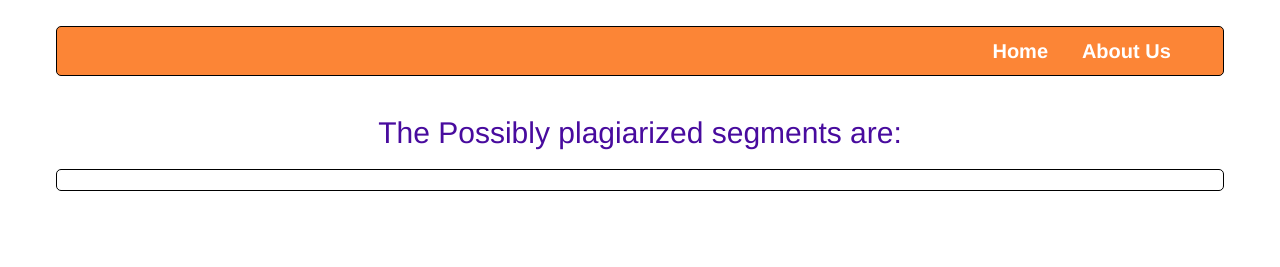
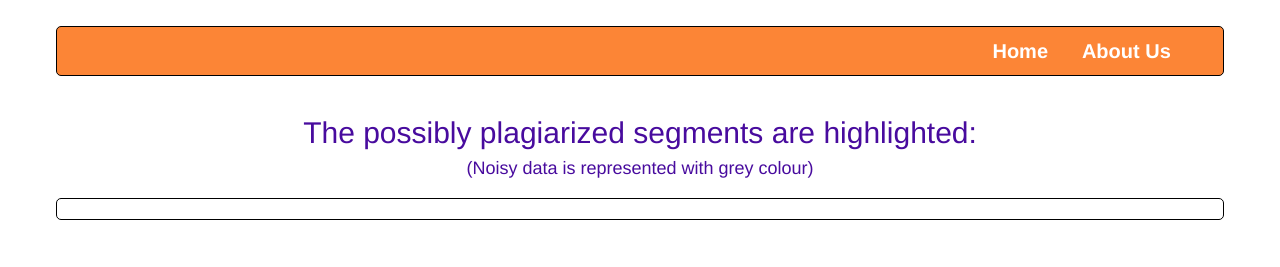
Before and after one commit to mratnasri/IntrinsicPlagiarismDetector, a Flask app: template templates/output.html in a window 1280 px wide. Shown: the top 267 px of the page. Run offline with Flask 2, Linux system fonts and the light colour scheme; the template is opened without the code that fills it: most values are stand-ins (such as "Sample title", 1, 10 or a date in 2020); some libraries are stand-ins or nearby versions.

Commit message:
Colour coding of display

```diff
--- a/app.py
+++ b/app.py
@@ -1,16 +1,13 @@
 import re
 import numpy as np
-import pandas as pd
 import nltk
-import os
 from sklearn.cluster import DBSCAN
 from sklearn import metrics
-from sklearn.datasets import make_blobs
-from sklearn.preprocessing import StandardScaler
 from matplotlib import pyplot as plt
 from flask import Flask, render_template, request
 from nltk.corpus import stopwords
 import string
+import matplotlib.colors as mc
 app = Flask(__name__)
 app.config['SEND_FILE_MAX_AGE_DEFAULT'] = 0
 
@@ -36,7 +33,7 @@
         #print(item)
         fo.close()
 
-        #Text segmentation (sentence wise, removing all trailing and leading spaces and blank and null entries)
+        #Text segmentation (sentence wise, removing all blank and null entries)
 
         segments=re.split(r'\. |\n',item)
         print(segments)
@@ -168,7 +165,9 @@
         colors = [plt.cm.Spectral(each)
                 for each in np.linspace(0, 1, len(unique_labels))]
 
-        for k, col in zip(unique_labels, colors):
+        labelColour = list(zip(unique_labels, colors))
+
+        for k, col in labelColour:
             if k == -1:
                 # Black used for noise.
                 col = [0, 0, 0, 1]
@@ -227,6 +226,7 @@
             plt.plot(xnc[:, 2], xnc[:, 3], 'o', markerfacecolor=tuple(col),
                     markeredgecolor='k', markersize=6)
             plt.savefig('static/fig2.png')
+            print("col:",col,tuple(col))
 
         fig0.clf()
         fig1.clf()
@@ -241,9 +241,21 @@
         for i in range(len(labels)):
             if(labels[i]==-1):
                 print(segments[i])
-    print(n_clusters)
+
+        colours=[]
+        for i in range(len(labels)):
+            if labels[i]==maxFreqCluster:
+                colours.append("#FFFFFF")
+            elif labels[i] == -1:
+                colours.append("#808080")
+            else:
+                for k,col in labelColour:
+                    if labels[i]==k:
+                        colours.append(mc.to_hex(col))
+
+
     #return render_template("output.html", segments=segments, labels=labels, maxf = maxf, fig0 = '/static/fig0.png', fig1 = '/static/fig1.png', fig2 = '/static/fig2.png')
-    return render_template("output.html", segments=segments, labels=labels,maxFreqCluster=maxFreqCluster,fig0 = '/static/fig0.png', fig1 = '/static/fig1.png', fig2 = '/static/fig2.png', n_clusters = n_clusters )
+    return render_template("output.html",segments=segments, labels=labels,labelColour = labelColour, colours = colours, maxFreqCluster=maxFreqCluster,fig0 = '/static/fig0.png', fig1 = '/static/fig1.png', fig2 = '/static/fig2.png', n_clusters = n_clusters )
 if __name__ == '__main__':
     app.run()
 
--- a/templates/output.html
+++ b/templates/output.html
@@ -19,13 +19,16 @@
       </div>
       {%else%}
       <div class="sec-head">
-        <h2>The Possibly plagiarized segments are:</h2>
+        <h2>The possibly plagiarized segments are highlighted:</h2>
+        <h4>(Noisy data is represented with grey colour)</h4>
       </div>
       <div class="content">
-        {% for i in range(labels|length)%} {% if labels[i]!=maxFreqCluster and
-        labels[i]!=-1%}
-        <h6>{{segments[i]}}</h6>
-        {%endif%} {%endfor %}
+        {% for i in range(labels|length)%}
+        <h6>
+          <mark style="background-color: {{colours[i]}};">{{segments[i]}}</mark>
+        </h6>
+
+        {%endfor %}
       </div>
       {%endif%}
     </div>
```
Also changed, not shown: static/fig0.png, static/fig1.png, static/fig2.png.
